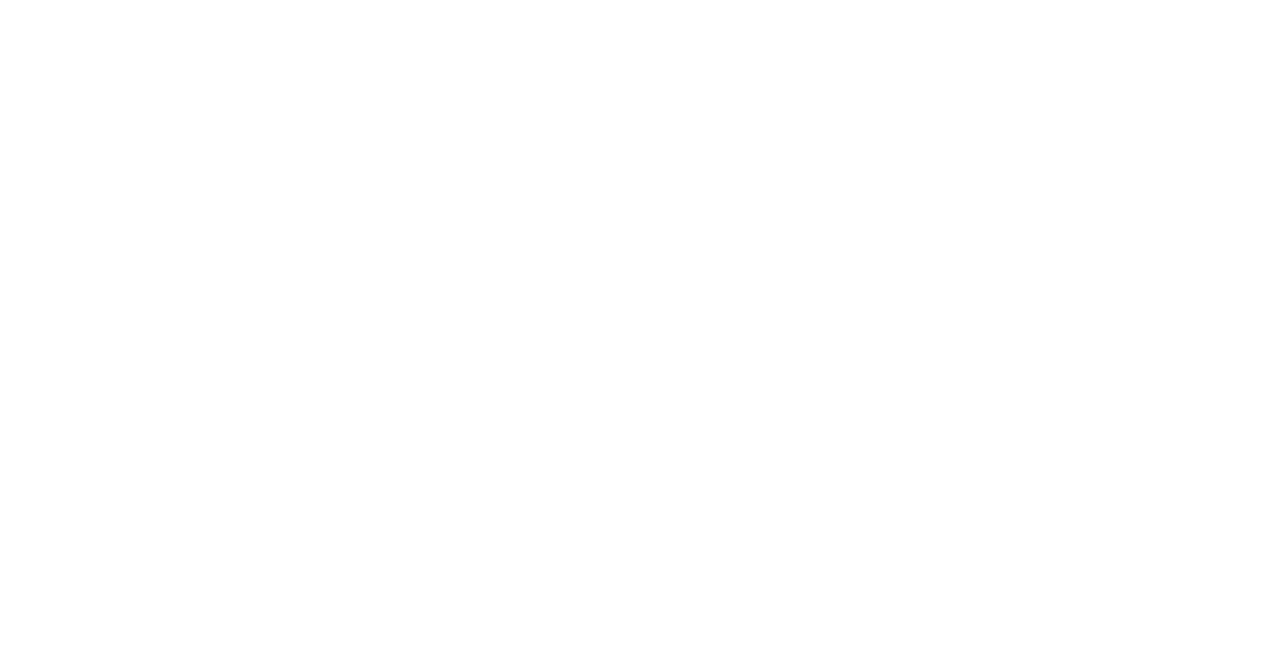
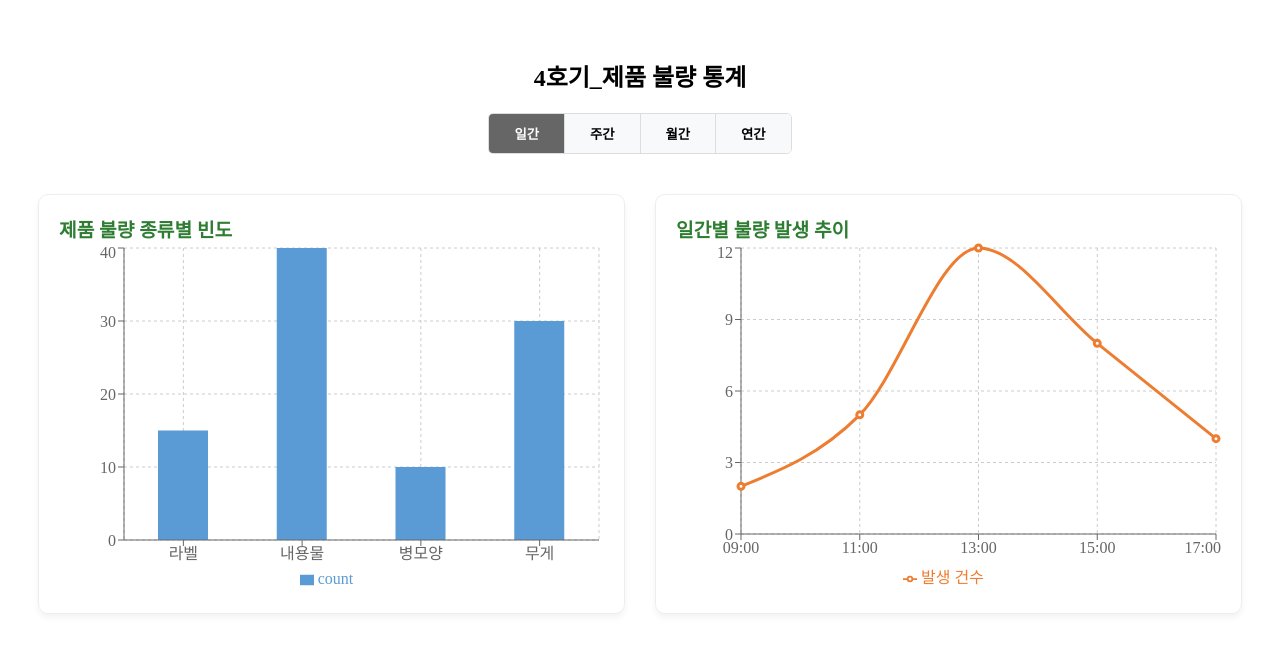
Before and after one commit to betterproject-dev/spider_front, a React (Vite) app: page /chart in a window 1280 px wide. Before the commit this address had no page. Shown: the top 652 px of the page. Built offline with nearby package versions, Linux system fonts and the light colour scheme.

Commit message:
rechart 적용예시

```diff
--- a/package.json
+++ b/package.json
@@ -17,7 +17,8 @@
     "axios": "^1.13.2",
     "react": "^19.2.0",
     "react-dom": "^19.2.0",
-    "react-router-dom": "^6.30.2"
+    "react-router-dom": "^6.30.2",
+    "recharts": "^3.6.0"
   },
   "devDependencies": {
     "@eslint/js": "^9.39.1",
--- a/src/Route.jsx
+++ b/src/Route.jsx
@@ -1,6 +1,7 @@
 import { Route, Routes } from "react-router-dom"
 import Admin from "./features/Admin/pages/Admin"
 import Camera from "./features/Camera/pages/Camera"
+import ProductChart from "./features/Chart/pages/ProductChart"
 
 
 const Routers = () => {
@@ -9,6 +10,7 @@
       <Routes>
         <Route path="/" element={<Admin/>} />
         <Route path="/camera" element={<Camera />} />
+        <Route path="/chart" element={<ProductChart />} />
       </Routes>
     </>
   )
--- a/src/features/Admin/pages/Admin.jsx
+++ b/src/features/Admin/pages/Admin.jsx
@@ -5,7 +5,7 @@
 
 const Admin = () => {
   const [pin, setPin] = useState("");
-  const navigate = UseNavi();
+  const {goTo} = UseNavi();
 
   const SpringUrl = import.meta.env.VITE_SPRING_API_URL;
 
@@ -15,7 +15,7 @@
       const res = await axios.post(`${SpringUrl}/api/check-admin`, {number: pin});
       if (res.data.success) {
         alert(res.data.message);
-        navigate('/camera') // 인증 성공 시 이동할 페이지
+        goTo('/camera') // 인증 성공 시 이동할 페이지
       } else {
         alert(res.data.message);
         setPin(""); // 틀리면 입력창 초기화
--- /dev/null
+++ b/src/features/Chart/pages/ProductChart.jsx
@@ -0,0 +1,84 @@
+import { useState } from 'react';
+import '../styles/productChart.css';
+import { Bar, BarChart, CartesianGrid, Legend, Line, LineChart, ResponsiveContainer, Tooltip, XAxis, YAxis } from 'recharts';
+
+const ProductChart = () => {
+  const [activeTab, setActiveTab] = useState('일간');
+
+  // 임시 데이터 (막대차트용)
+  const typeData = [
+    {name: '라벨', count: 15},
+    {name: '내용물', count: 40},
+    {name: '병모양', count: 10},
+    {name: '무게', count: 30}
+  ];
+
+  // 라인차트용
+  const trendData = [
+    {time: '09:00', count: 2},
+    {time: '11:00', count: 5},
+    {time: '13:00', count: 12},
+    {time: '15:00', count: 8},
+    {time: '17:00', count: 4}
+  ]
+
+  return (
+    <>
+    <div className="graphs-container">
+      <div className="graphs-header">
+        <h2>4호기_제품 불량 통계</h2>
+        <div className="filter-tabs">
+          {['일간', '주간', '월간', '연간'].map(tab => (
+            <button
+                key={tab}
+                className={`tab-btn ${activeTab === tab ? 'active' : ''}`}
+                onClick={() => setActiveTab(tab)}
+            >
+              {tab}
+            </button>
+          ))}
+        </div>
+      </div>
+
+      <div className="chart-wrapper">
+        {/* 종류별 빈도 */}
+        <div className="chart-card">
+          <span className='chart-title'>제품 불량 종류별 빈도</span>
+          <div style={{width: '100%', height: 350}}>
+            <ResponsiveContainer>
+              <BarChart data={typeData}>
+                <CartesianGrid strokeDasharray="3 3" />
+                <XAxis dataKey='name' />
+                <YAxis />
+                <Tooltip />
+                <Legend />
+                <Bar dataKey="count" fill="#5b9bd5" barSize={50}/>
+              </BarChart>
+            </ResponsiveContainer>
+          </div>
+        </div>
+
+        {/* 날짜별 추이 */}
+        <div className="chart-card">
+          <span className='chart-title'>{activeTab}별 불량 발생 추이</span>
+          <div style={{width: '100%', height: 350}}>
+            <ResponsiveContainer>
+              <LineChart data={trendData}>
+                <CartesianGrid strokeDasharray="3 3" />
+                <XAxis dataKey='time' />
+                <YAxis />
+                <Tooltip />
+                <Legend />
+                <Line type="monotone" dataKey="count" stroke="#ed7d31" strokeWidth={3} name="발생 건수"/>
+              </LineChart>
+            </ResponsiveContainer>
+          </div>
+        </div>
+      </div>
+
+    </div>
+    </>
+  )
+}
+
+export default ProductChart;
--- /dev/null
+++ b/src/features/Chart/styles/productChart.css
@@ -0,0 +1,57 @@
+.graphs-container {
+    padding: 30px;
+    background-color: #ffffff;
+}
+
+.graphs-header {
+    text-align: center;
+    margin-bottom: 40px;
+}
+
+/* 기획안의 탭 스타일 */
+.filter-tabs {
+    display: inline-flex;
+    border: 1px solid #ddd;
+    border-radius: 5px;
+    overflow: hidden;
+}
+
+.tab-btn {
+    padding: 10px 25px;
+    border: none;
+    background-color: #f8f9fa;
+    cursor: pointer;
+    font-weight: bold;
+    transition: 0.3s;
+}
+
+.tab-btn:not(:last-child) {
+    border-right: 1px solid #ddd;
+}
+
+.tab-btn.active {
+    background-color: #666;
+    color: white;
+}
+
+/* 그래프 배치 */
+.chart-wrapper {
+    display: grid;
+    grid-template-columns: 1fr 1fr;
+    gap: 30px;
+}
+
+.chart-card {
+    border: 1px solid #eee;
+    border-radius: 10px;
+    padding: 20px;
+    box-shadow: 0 4px 6px rgba(0,0,0,0.05);
+}
+
+.chart-title {
+    font-size: 1.2rem;
+    font-weight: bold;
+    color: #2e7d32; /* 기획안의 녹색 텍스트 반영 */
+    margin-bottom: 20px;
+    text-align: center;
+}
```
Also changed, not shown: 1 other file (tests, documents, lock files or other folders).
